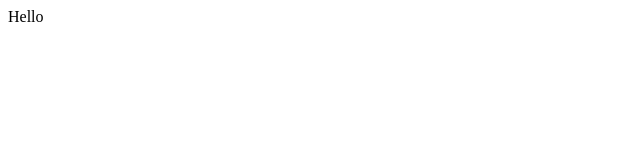
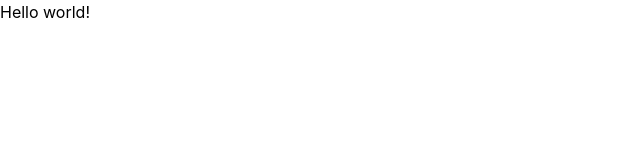
Before and after one commit to l7u7ch/playground, a Next.js app: page / in a window 1280 px wide. Shown: the top 160 px of the page, without its empty margins (0-640 px from the left). Built offline with nearby package versions, Linux system fonts and the light colour scheme.

Commit message:
fix(app): CSSインポートの追加とページ内容を修正

```diff
--- a/src/app/layout.tsx
+++ b/src/app/layout.tsx
@@ -1,4 +1,5 @@
 import type { Metadata } from "next/types";
+import "@/app/globals.css";
 
 export const metadata: Metadata = {
 	title: "MyApp",
--- a/src/app/page.tsx
+++ b/src/app/page.tsx
@@ -1,3 +1,3 @@
 export default function Home() {
-	return <div>Hello</div>;
+	return <h1 className="">Hello world!</h1>;
 }
```
